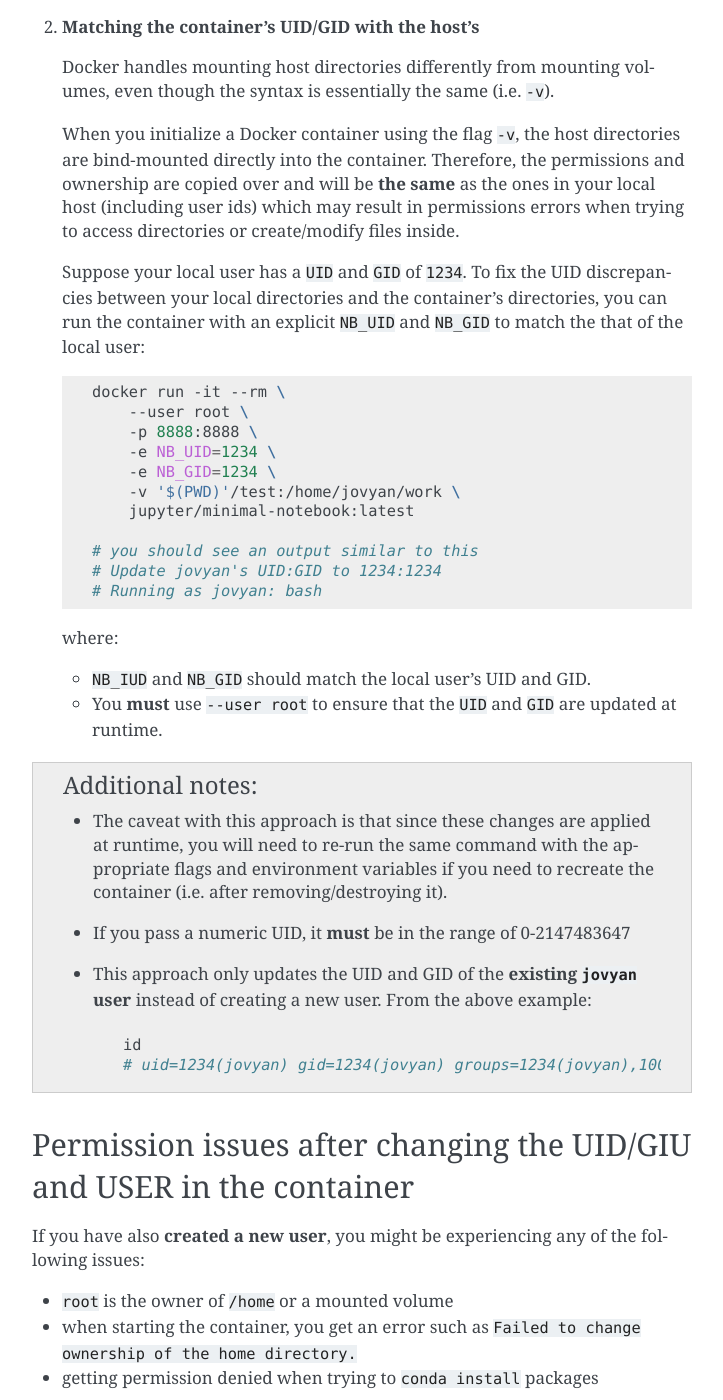
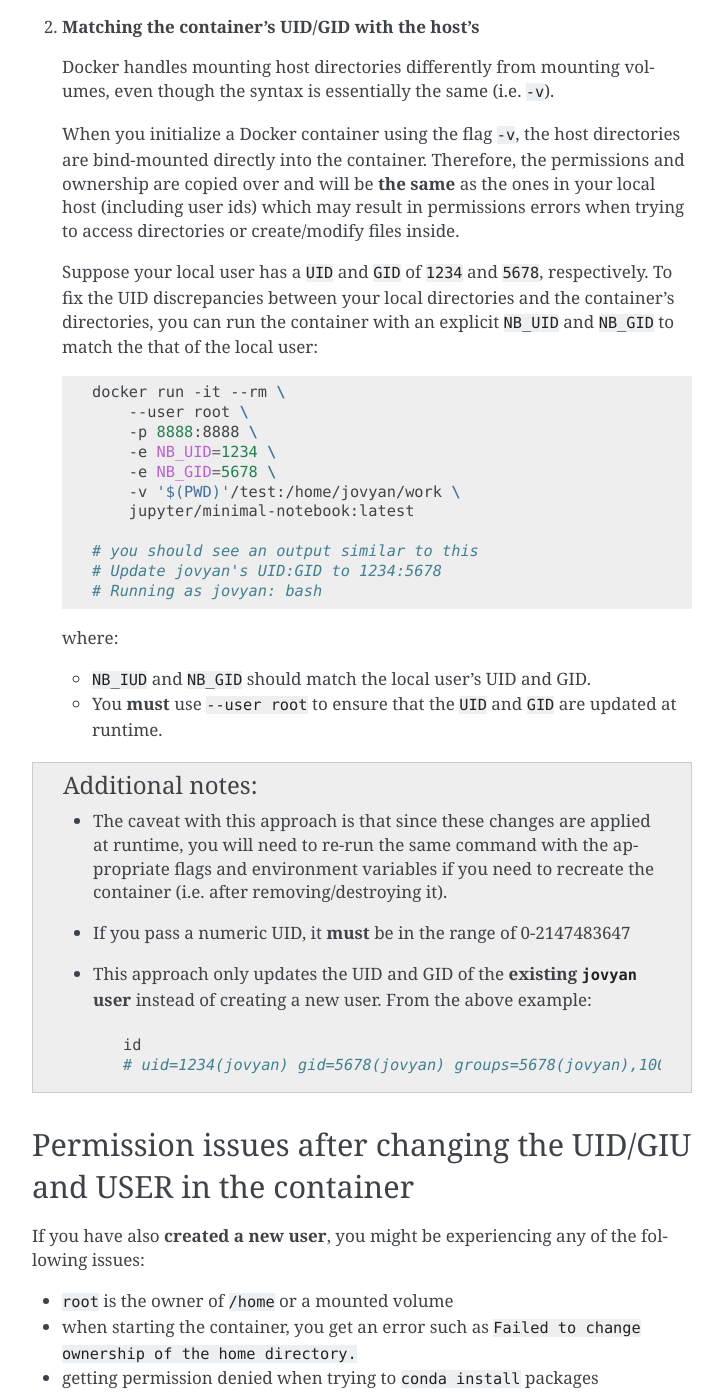
Before and after one commit to jupyter/docker-stacks, a Sphinx documentation site: the page built from docs/using/troubleshooting.md, in a window 1280 px wide and 1400 px high, scrolled down 2149 px. Shown: the whole window, without its empty margins (388-1111 px from the left). Built offline with Sphinx 7.4.7, drawn with Linux system fonts in a browser that asks for light colours.

Commit message:
:memo: Use different GID for examples

`````diff
--- a/docs/using/troubleshooting.md
+++ b/docs/using/troubleshooting.md
@@ -84,7 +84,7 @@ The following sections cover a few of these scenarios and how to fix them.
    Therefore, the permissions and ownership are copied over and will be **the same** as the ones in your local host
    (including user ids) which may result in permissions errors when trying to access directories or create/modify files inside.
 
-   Suppose your local user has a `UID` and `GID` of `1234`. To fix the UID discrepancies between your local directories and the container's
+   Suppose your local user has a `UID` and `GID` of `1234` and `5678`, respectively. To fix the UID discrepancies between your local directories and the container's
    directories, you can run the container with an explicit `NB_UID` and `NB_GID` to match the that of the local user:
 
    ```bash
@@ -92,12 +92,12 @@ The following sections cover a few of these scenarios and how to fix them.
        --user root \
        -p 8888:8888 \
        -e NB_UID=1234 \
-       -e NB_GID=1234 \
+       -e NB_GID=5678 \
        -v '$(PWD)'/test:/home/jovyan/work \
        jupyter/minimal-notebook:latest
 
    # you should see an output similar to this
-   # Update jovyan's UID:GID to 1234:1234
+   # Update jovyan's UID:GID to 1234:5678
    # Running as jovyan: bash
    ```
 
@@ -113,7 +113,7 @@ The following sections cover a few of these scenarios and how to fix them.
  - This approach only updates the UID and GID of the **existing `jovyan` user** instead of creating a new user. From the above example:
    ```bash
    id
-   # uid=1234(jovyan) gid=1234(jovyan) groups=1234(jovyan),100(users)
+   # uid=1234(jovyan) gid=5678(jovyan) groups=5678(jovyan),100(users)
    ```
 ````
 
`````
